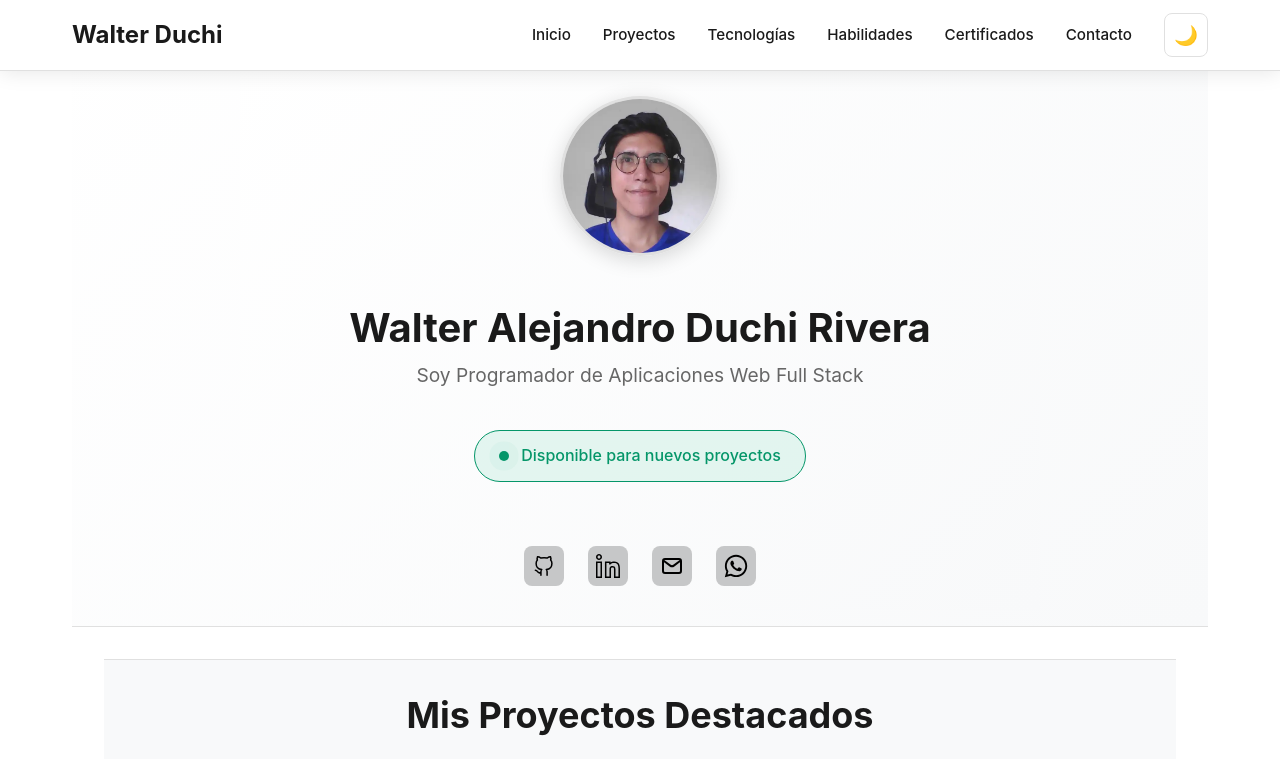
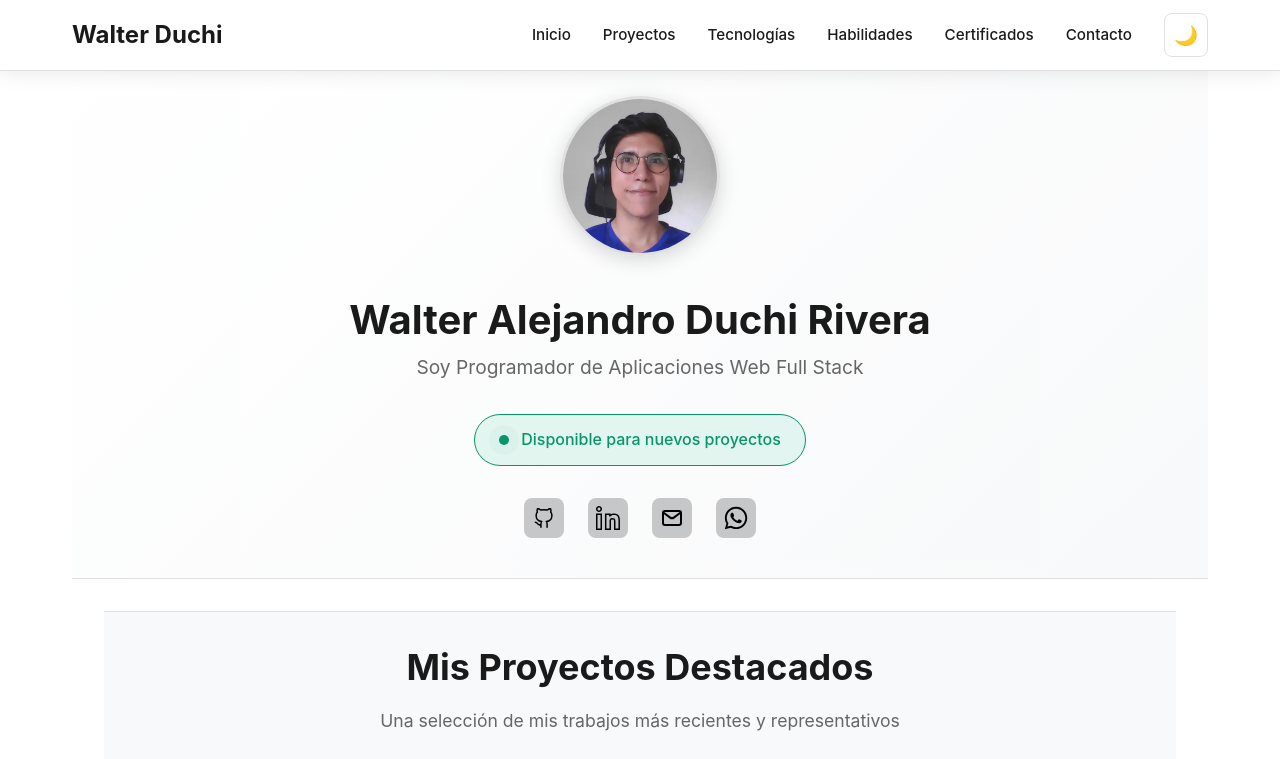
Before and after one commit to Walter-Duchi/portafolio, an Angular app: page / in a window 1280 px wide. Shown: the top 759 px of the page. Built offline with nearby package versions, Linux system fonts and the light colour scheme.

Commit message:
bien espaciado

```diff
--- a/src/app/components/contact/contact.css
+++ b/src/app/components/contact/contact.css
@@ -37,7 +37,7 @@
   align-items: center;
   justify-content: center;
   gap: 0.75rem;
-  padding: 1rem 2rem;
+  padding: 0.5rem 1rem;
   border-radius: 8px;
   font-weight: 600;
   font-size: 1rem;
--- a/src/app/components/header/header.css
+++ b/src/app/components/header/header.css
@@ -7,7 +7,7 @@
   padding: 2rem 0; /* Reducido */
   margin: 0 auto;
   max-width: 800px;
-  gap: 1.5rem;
+  gap: 1rem;
 }
 
 .profile-container {
@@ -60,7 +60,6 @@
   font-weight: 500;
   gap: 0.75rem;
   transition: all 0.3s ease;
-  margin-bottom: 1.5rem;
 }
 
 .disponibilidad:hover {
--- a/src/app/components/skills/skills.css
+++ b/src/app/components/skills/skills.css
@@ -7,12 +7,14 @@
   display: flex;
   flex-direction: column;
   gap: 2rem;
+  max-width: 1000px;
+  margin: 0 auto;
 }
 
 .skills-section {
   background: var(--bg-card);
   border-radius: 12px;
-  padding: 2.5rem;
+  padding: 1rem;
   box-shadow: 0 4px 20px var(--shadow);
   border: 1px solid var(--border-color);
 }
--- a/src/index.html
+++ b/src/index.html
@@ -1,13 +1,16 @@
 <!doctype html>
 <html lang="en">
+
 <head>
   <meta charset="utf-8">
-  <title>Portafolio</title>
+  <title>Portafolio de Walter Duchi</title>
   <base href="/">
   <meta name="viewport" content="width=device-width, initial-scale=1">
   <link rel="icon" type="image/x-icon" href="favicon.ico">
 </head>
+
 <body>
   <app-root></app-root>
 </body>
+
 </html>
```
